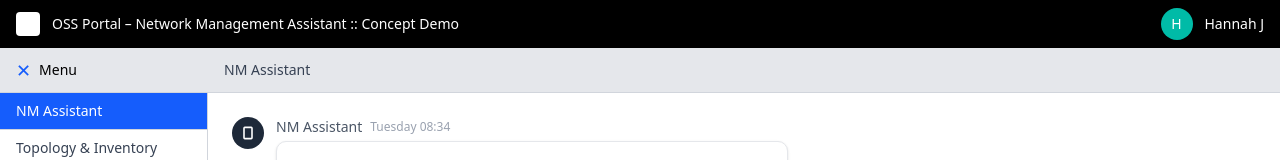
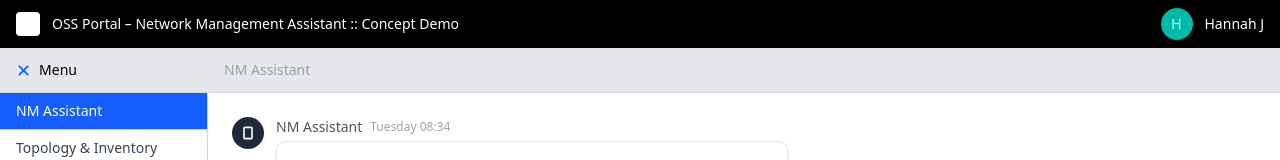
Before and after one commit to raoulbia-ai/oss-portal-demo, a React (Vite) app: page / in a window 1280 px wide. Shown: the top 160 px of the page. Built offline with nearby package versions, Linux system fonts and the light colour scheme.

Commit message:
🎨 Fix NM Assistant font color in grey bar - lighter grey to match screenshot

```diff
--- a/src/App.jsx
+++ b/src/App.jsx
@@ -27,7 +27,7 @@ function App() {
           <span className="text-sm text-black">Menu</span>
         </div>
         <div className="flex items-center">
-          <span className="text-sm text-gray-700 font-medium">NM Assistant</span>
+          <span className="text-sm text-gray-400 font-medium">NM Assistant</span>
         </div>
       </div>
 
```
Also changed, not shown: 4 other files (tests, documents, lock files or other folders).
